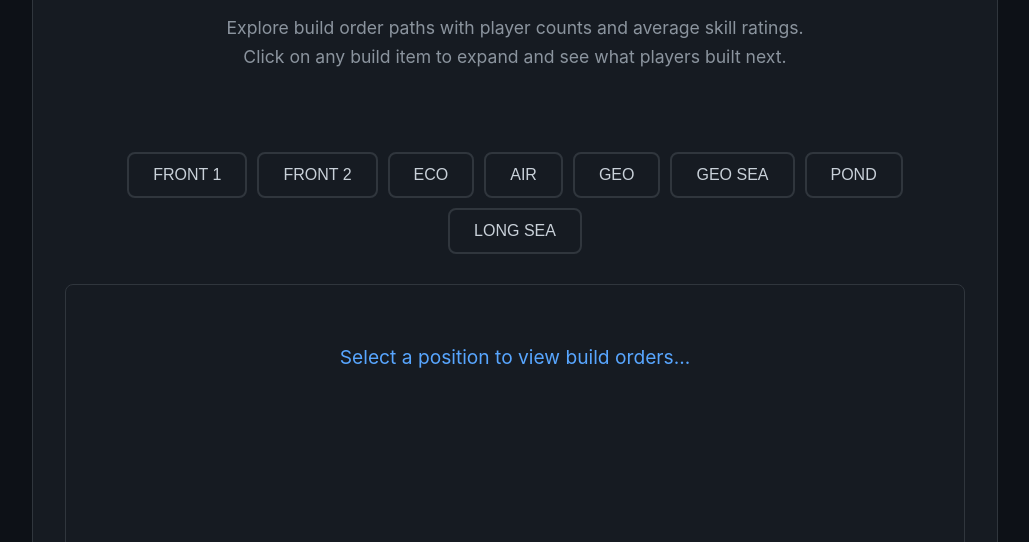
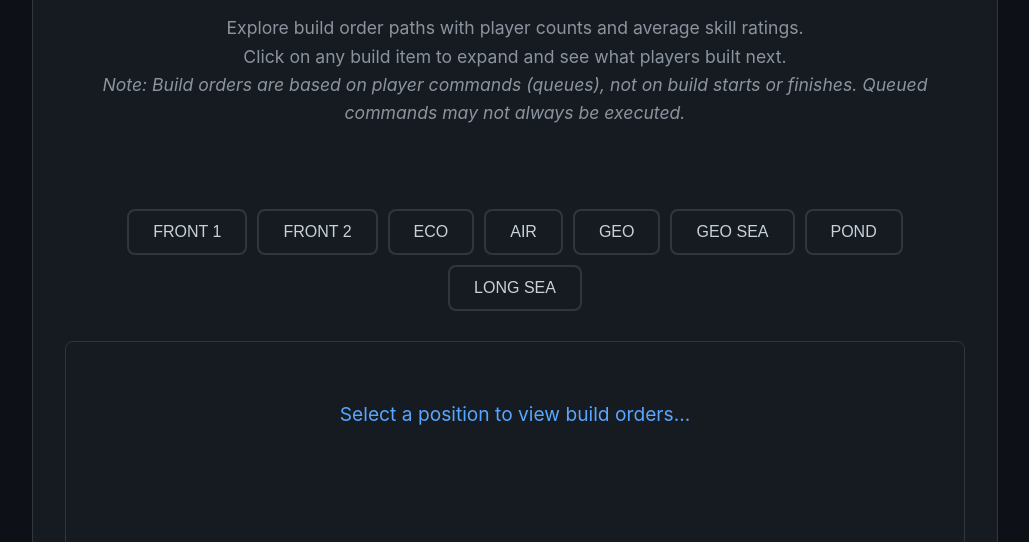
Before and after one commit to Atlasfailed/build-order, a website: page pages/index.html in a window 1280 px wide. Shown: the part 258-800 px from the top of the page, without its empty margins (125-1154 px from the left). Drawn offline with Linux system fonts and the light colour scheme.

Commit message:
Add note that build orders are based on queued commands

```diff
--- a/pages/index.html
+++ b/pages/index.html
@@ -190,7 +190,8 @@
             <h1>Build Order Explorer</h1>
             <p class="subtitle">
                 Explore build order paths with player counts and average skill ratings.<br>
-                Click on any build item to expand and see what players built next.
+                Click on any build item to expand and see what players built next.<br>
+                <em>Note: Build orders are based on player commands (queues), not on build starts or finishes. Queued commands may not always be executed.</em>
             </p>
         </div>
 
```
